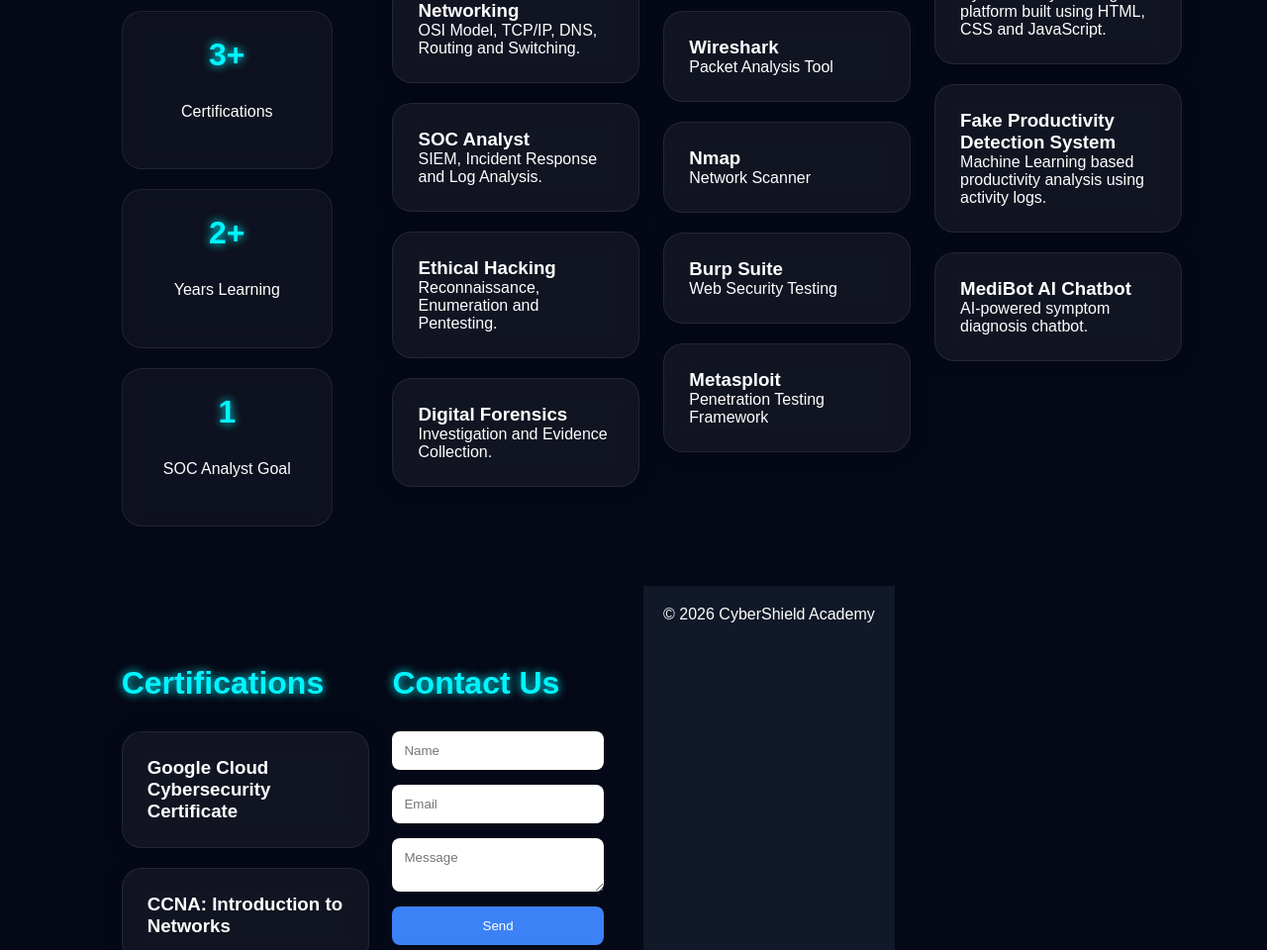
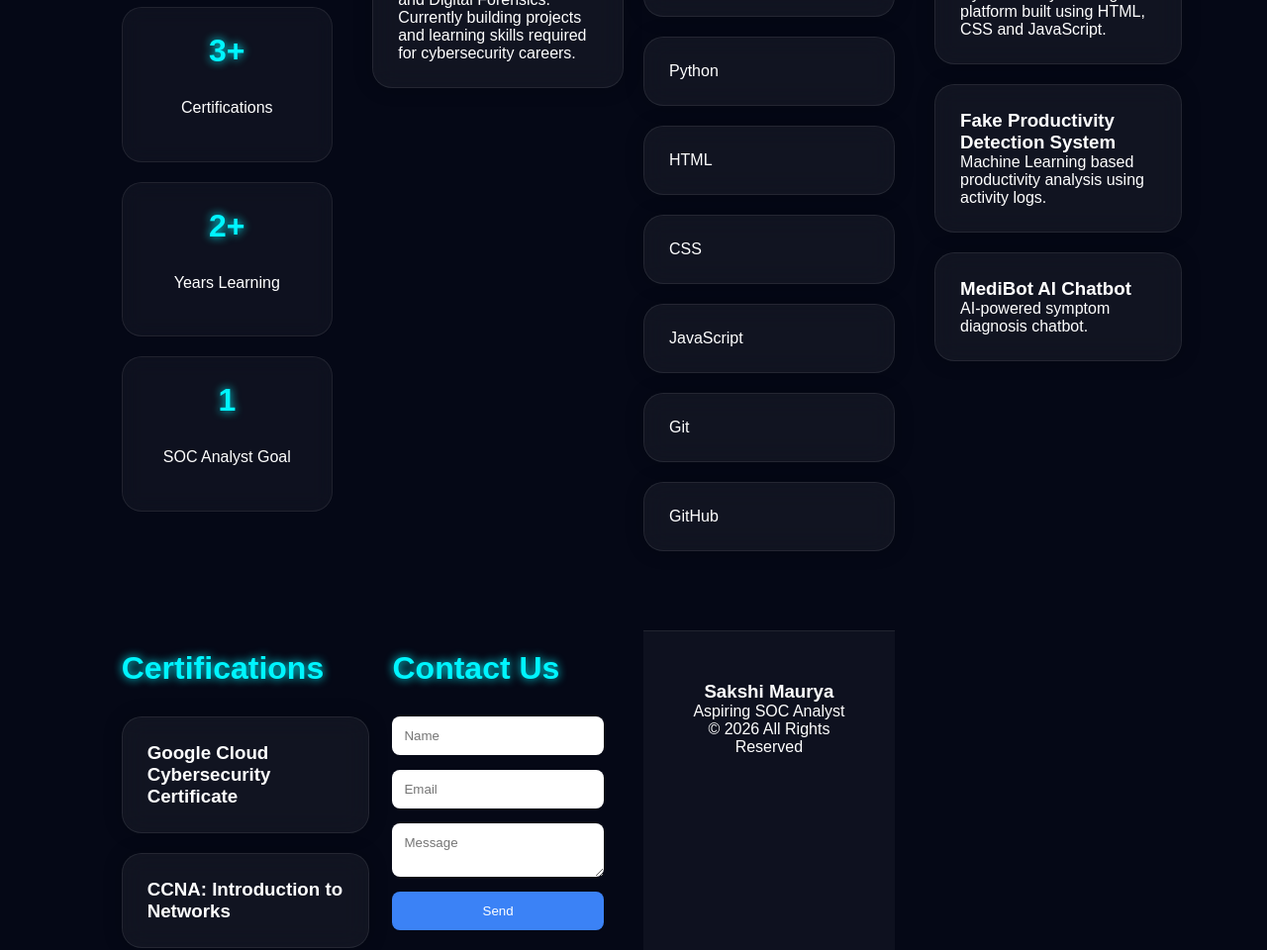
Before and after one commit to sakshi0528/cybershield-academy, a plain HTML site: page index.html in a window 1280 px wide. Shown: the part 1050-2010 px from the top of the page at 99% size. Drawn offline with Linux system fonts and the light colour scheme.

Commit message:
Added About, Skills and Portfolio Improvements

```diff
--- a/index.html
+++ b/index.html
@@ -109,63 +109,52 @@ GitHub
 
 </section>
 
+<section id="about">
 
-<section class="paths" id="paths">
+<h2>About Me</h2>
 
-<h2>Learning Paths</h2>
+<div class="card">
+
+<p>
+I am a BCA (Computer Networks & Cyber Security)
+student at Galgotias University.
+
+I am passionate about Networking,
+Cyber Security, SOC Operations and
+Digital Forensics.
+
+Currently building projects and learning
+skills required for cybersecurity careers.
+</p>
+
+</div>
+
+</section>
+
+<section id="skills">
+
+<h2>Skills</h2>
 
 <div class="card-container">
 
-<div class="card">
-<h3>Networking</h3>
-<p>OSI Model, TCP/IP, DNS, Routing and Switching.</p>
+<div class="card">Networking</div>
+
+<div class="card">Cyber Security</div>
+
+<div class="card">Python</div>
+
+<div class="card">HTML</div>
+
+<div class="card">CSS</div>
+
+<div class="card">JavaScript</div>
+
+<div class="card">Git</div>
+
+<div class="card">GitHub</div>
+
 </div>
 
-<div class="card">
-<h3>SOC Analyst</h3>
-<p>SIEM, Incident Response and Log Analysis.</p>
-</div>
-
-<div class="card">
-<h3>Ethical Hacking</h3>
-<p>Reconnaissance, Enumeration and Pentesting.</p>
-</div>
-
-<div class="card">
-<h3>Digital Forensics</h3>
-<p>Investigation and Evidence Collection.</p>
-</div>
-
-</div>
-</section>
-
-<section class="tools" id="tools">
-
-<h2>Popular Security Tools</h2>
-
-<div class="card-container">
-
-<div class="card">
-<h3>Wireshark</h3>
-<p>Packet Analysis Tool</p>
-</div>
-
-<div class="card">
-<h3>Nmap</h3>
-<p>Network Scanner</p>
-</div>
-
-<div class="card">
-<h3>Burp Suite</h3>
-<p>Web Security Testing</p>
-</div>
-
-<div class="card">
-<h3>Metasploit</h3>
-<p>Penetration Testing Framework</p>
-</div>
-
-</div>
 </section>
 
 <section id="projects">
@@ -247,10 +236,15 @@ Send
 </section>
 
 <footer>
-<p>© 2026 CyberShield Academy</p>
+
+<h3>Sakshi Maurya</h3>
+
+<p>
+Aspiring SOC Analyst
+</p>
+
+<p>
+© 2026 All Rights Reserved
+</p>
+
 </footer>
-
-<script src="script.js"></script>
-
-</body>
-</html>
--- a/style.css
+++ b/style.css
@@ -198,9 +198,18 @@ border-radius:8px;
 }
 
 footer{
+
 text-align:center;
-padding:20px;
-background:#111827;
+
+padding:50px;
+
+margin-top:60px;
+
+background:rgba(255,255,255,.04);
+
+border-top:
+1px solid rgba(255,255,255,.08);
+
 }
 
 .hero-buttons{
```
